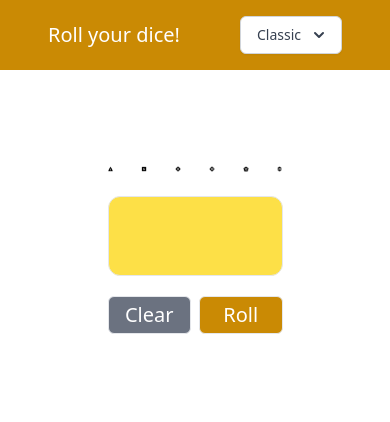
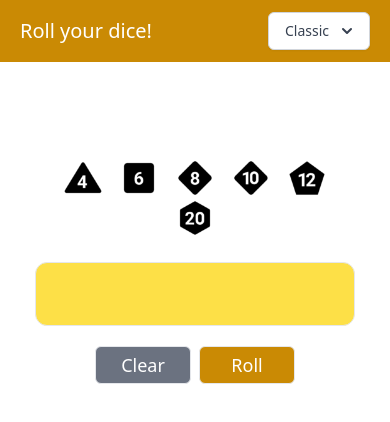
Before and after one commit to alerandon/roll-your-dice, a Vue app: page / in a window 390 px wide. Shown: the top 422 px of the page. Built offline with nearby package versions, Linux system fonts and the light colour scheme.

Commit message:
added title and responsive

```diff
--- a/index.html
+++ b/index.html
@@ -4,7 +4,7 @@
     <meta charset="UTF-8" />
     <link rel="icon" href="/favicon.ico" />
     <meta name="viewport" content="width=device-width, initial-scale=1.0" />
-    <title>Vite App</title>
+    <title>Roll your dice!</title>
   </head>
   <body>
     <div id="app"></div>
--- a/src/App.vue
+++ b/src/App.vue
@@ -4,12 +4,14 @@ import Dropdown from "./components/Dropdown.vue";
 </script>
 
 <template>
-  <header class="bg-yellow-600 px-12 py-4 flex items-center">
-    <div class="w-1/2">
-      <p class="text-white font-medium text-xl">Roll your dice!</p>
-    </div>
-    <div class="w-1/2 text-right">
-      <Dropdown />
+  <header class="bg-yellow-600">
+    <div class="max-w-screen-2xl px-5 lg:px-8 py-3 mx-auto flex items-center">
+      <div class="w-1/2">
+        <p class="text-white font-medium text-xl">Roll your dice!</p>
+      </div>
+      <div class="w-1/2 text-right">
+        <Dropdown />
+      </div>
     </div>
   </header>
 
--- a/src/views/HomeView.vue
+++ b/src/views/HomeView.vue
@@ -52,41 +52,43 @@ export default {
 
 <template>
   <main class="pt-24 px-5">
-    <div id="calculator" class="w-3/6 mx-auto">
-      <div class="w-full flex space-x-7 items-center justify-center">
-        <button @click="dice('d4')">
-          <img src="src\assets\icons\dices\d4.png" alt=" " />
+    <div id="calculator" class="w-11/12 sm:w-10/12 lg:w-8/12 xl:w-6/12 mx-auto">
+      <div class="w-full flex flex-wrap items-center justify-center">
+        <button class="mx-2 sm:mx-4" @click="dice('d4')">
+          <img class="w-10 md:w-12 h-10 md:h-12" src="src\assets\icons\dices\d4.png" alt=" " />
         </button>
-        <button @click="dice('d6')">
-          <img src="src\assets\icons\dices\d6.png" alt=" " />
+        <button class="mx-2 sm:mx-4" @click="dice('d6')">
+          <img class="w-10 md:w-12 h-10 md:h-12" src="src\assets\icons\dices\d6.png" alt=" " />
         </button>
-        <button @click="dice('d8')">
-          <img src="src\assets\icons\dices\d8.png" alt=" " />
+        <button class="mx-2 sm:mx-4" @click="dice('d8')">
+          <img class="w-10 md:w-12 h-10 md:h-12" src="src\assets\icons\dices\d8.png" alt=" " />
         </button>
-        <button @click="dice('d10')">
-          <img src="src\assets\icons\dices\d10.png" alt=" " />
+        <button class="mx-2 sm:mx-4" @click="dice('d10')">
+          <img class="w-10 md:w-12 h-10 md:h-12" src="src\assets\icons\dices\d10.png" alt=" " />
         </button>
-        <button @click="dice('d12')">
-          <img src="src\assets\icons\dices\d12.png" alt=" " />
+        <button class="mx-2 sm:mx-4" @click="dice('d12')">
+          <img class="w-10 md:w-12 h-10 md:h-12" src="src\assets\icons\dices\d12.png" alt=" " />
         </button>
-        <button @click="dice('d20')">
-          <img src="src\assets\icons\dices\d20.png" alt=" " />
+        <button class="mx-2 sm:mx-4" @click="dice('d20')">
+          <img class="w-10 md:w-12 h-10 md:h-12" src="src\assets\icons\dices\d20.png" alt=" " />
         </button>
       </div>
       <div
-        class="bg-yellow-300 w-full h-20 max-w-2xl mx-auto border rounded-xl overflow-x-auto mt-6 py-1 flex items-center justify-center">
-        <p class="text-4xl">{{ formula }}</p>
+        class="bg-yellow-300 w-full h-16 max-w-2xl mx-auto border rounded-xl overflow-x-auto mt-6 py-1 flex items-center justify-center">
+        <p class="text-center text-2xl lg:text-3xl">{{ formula }}</p>
       </div>
       <div class="flex justify-center pt-5">
-        <button @click="clear" class="w-24 text-white text-center text-xl py-1 bg-gray-500 border rounded-md">
+        <button @click="clear"
+          class="w-24 text-white text-center text-lg font-medium py-1 bg-gray-500 border rounded-md">
           Clear
         </button>
-        <button @click="roll" class="w-24 text-white text-center text-xl py-1 ml-2 bg-yellow-600 border rounded-md">
+        <button @click="roll"
+          class="w-24 text-white text-center text-lg font-medium py-1 ml-2 bg-yellow-600 border rounded-md">
           Roll
         </button>
       </div>
       <div class="text-center pt-20">
-        <h3 class="text-7xl">{{ result }}</h3>
+        <h3 class="text-xl md:text-4xl lg:text-7xl">{{ result }}</h3>
         <p class="pt-4">{{ calculation }}</p>
       </div>
     </div>
```
